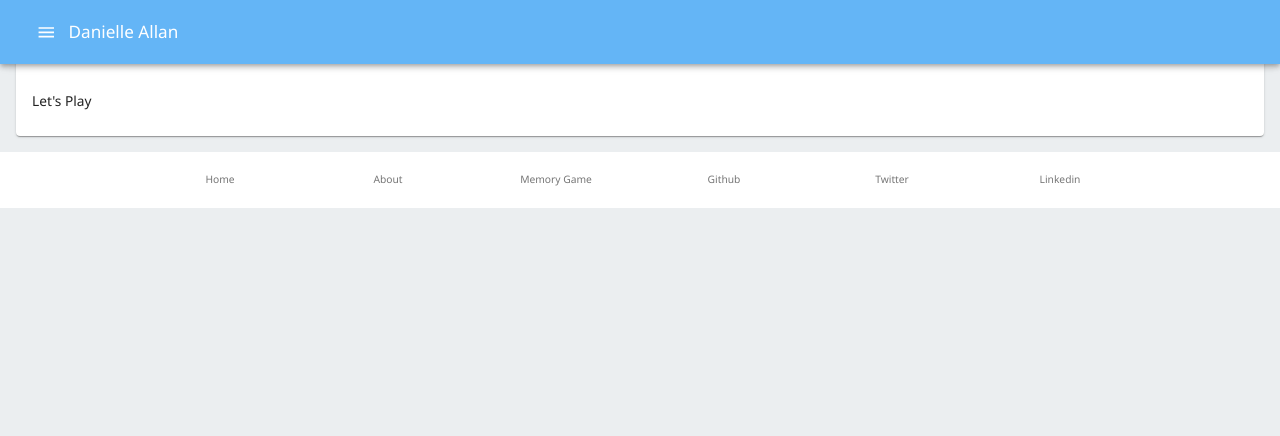
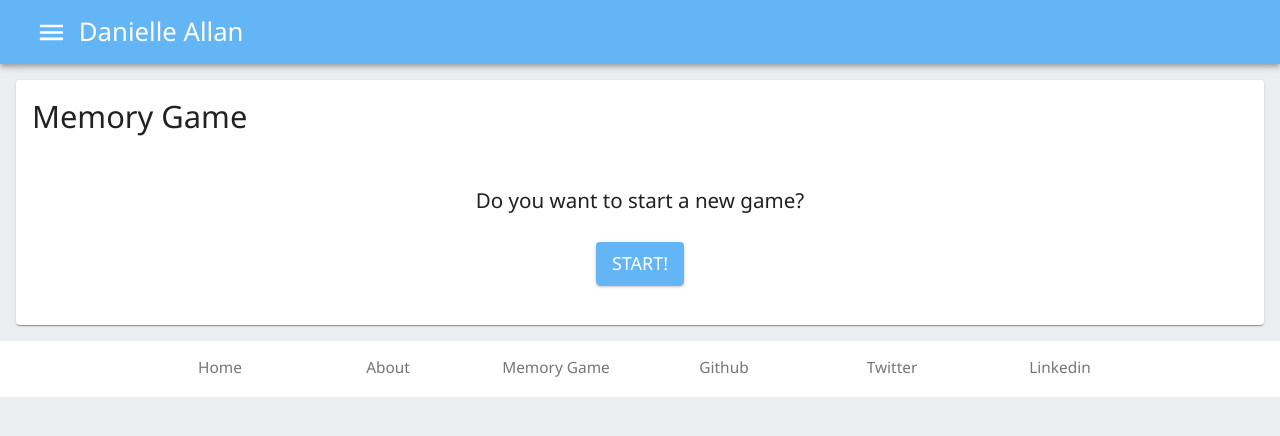
Before and after one commit to daniey1108/test, a React (Create React App) app: page /memory-game in a window 1280 px wide. Shown: the top 436 px of the page. Built offline with nearby package versions, Linux system fonts and the light colour scheme; the HTML template or start-up script is replaced by a standard one.

Commit message:
Adding some memory game stuff

```diff
--- a/src/App.js
+++ b/src/App.js
@@ -51,7 +51,7 @@ function App() {
       <header className="App-header">
         <MaterialUi.ThemeProvider theme={theme}>
         <CssBaseline />
-        <MaterialUi.AppBar position="fixed">
+        <MaterialUi.AppBar position="static">
           <MaterialUi.Toolbar>
             <MaterialUi.IconButton color="inherit" aria-label="menu" onClick={handleClick}>
               <MenuIcon />
--- /dev/null
+++ b/src/components/memory-game/Game-Layout.jsx
@@ -0,0 +1,34 @@
+import React from "react";
+import * as R from "ramda";
+
+import * as MaterialUi from "@material-ui/core";
+import Game from "./Game";
+
+export default function GameLayout() {
+  const [score, setScore] = React.useState(null);
+  return (
+    <>
+      <MaterialUi.Box padding={2}>
+        {R.isNil(score) ? (
+          <MaterialUi.Box textAlign="center">
+            <MaterialUi.Typography>
+              Do you want to start a new game?
+            </MaterialUi.Typography>
+            <br />
+            <MaterialUi.Button
+              color="primary"
+              variant="contained"
+              onClick={() => setScore(0)}
+            >
+              Start!
+            </MaterialUi.Button>
+          </MaterialUi.Box>
+        ) : (
+          <MaterialUi.Typography>
+            <Game score={score} setScore={setScore} gameMode="easy" />
+          </MaterialUi.Typography>
+        )}
+      </MaterialUi.Box>
+    </>
+  );
+}
--- /dev/null
+++ b/src/components/memory-game/Game.jsx
@@ -0,0 +1,68 @@
+import React from "react";
+import * as R from "ramda";
+
+import * as MaterialUi from "@material-ui/core";
+
+export default function Game({ score, setScore, gameMode }) {
+  const [gamePieces, setGamePieces] = React.useState([]);
+
+  React.useEffect(() => {
+    if (gameMode == "easy") {
+      var singlePieces = R.dropLast(6, tiles);
+      setGamePieces(R.concat(singlePieces, singlePieces));
+    }
+  }, gameMode);
+  return (
+    <>
+      <MaterialUi.Box padding={2} bgcolor="#2286c3">
+        <MaterialUi.Grid container spacing={2}>
+          {R.map(
+            (tile) => (
+              <MaterialUi.Grid key={tile.title} item xs={3}>
+                <MaterialUi.Button variant="contained">
+                  {tile.title}
+                </MaterialUi.Button>
+              </MaterialUi.Grid>
+            ),
+            gamePieces
+          )}
+        </MaterialUi.Grid>
+      </MaterialUi.Box>
+    </>
+  );
+}
+
+const tiles = [
+  {
+    color: "#000000",
+    title: "blackTile",
+  },
+  {
+    color: "#FFFFFF",
+    title: "whiteTile",
+  },
+  {
+    color: "#FF0000",
+    title: "redTile",
+  },
+  {
+    color: "#00FF00",
+    title: "greenTile",
+  },
+  {
+    color: "#800080",
+    title: "purpleTile",
+  },
+  {
+    color: "#FFA500",
+    title: "orangeTile",
+  },
+  {
+    color: "#FFFF00",
+    title: "yellowTile",
+  },
+  {
+    color: "#0000FF",
+    title: "blueTile",
+  },
+];
--- a/src/pages/Memory-Game.jsx
+++ b/src/pages/Memory-Game.jsx
@@ -1,6 +1,7 @@
 import React from "react";
 
 import * as MaterialUi from "@material-ui/core";
+import GameLayout from "../components/memory-game/Game-Layout";
 
 export default function MemoryGame() {
   return (
@@ -9,7 +10,7 @@ export default function MemoryGame() {
         <MaterialUi.Card>
           <MaterialUi.CardHeader title="Memory Game"></MaterialUi.CardHeader>
           <MaterialUi.CardContent>
-            <MaterialUi.Typography>Let's Play</MaterialUi.Typography>
+            <GameLayout />
           </MaterialUi.CardContent>
         </MaterialUi.Card>
       </MaterialUi.Box>
--- a/src/theme.jsx
+++ b/src/theme.jsx
@@ -19,7 +19,7 @@ const theme = createMuiTheme({
     },
   },
   typography: {
-    fontSize: 12,
+    fontSize: 18,
     fontFamily: [
       '"Segoe UI"',
       "sans-serif",
```
